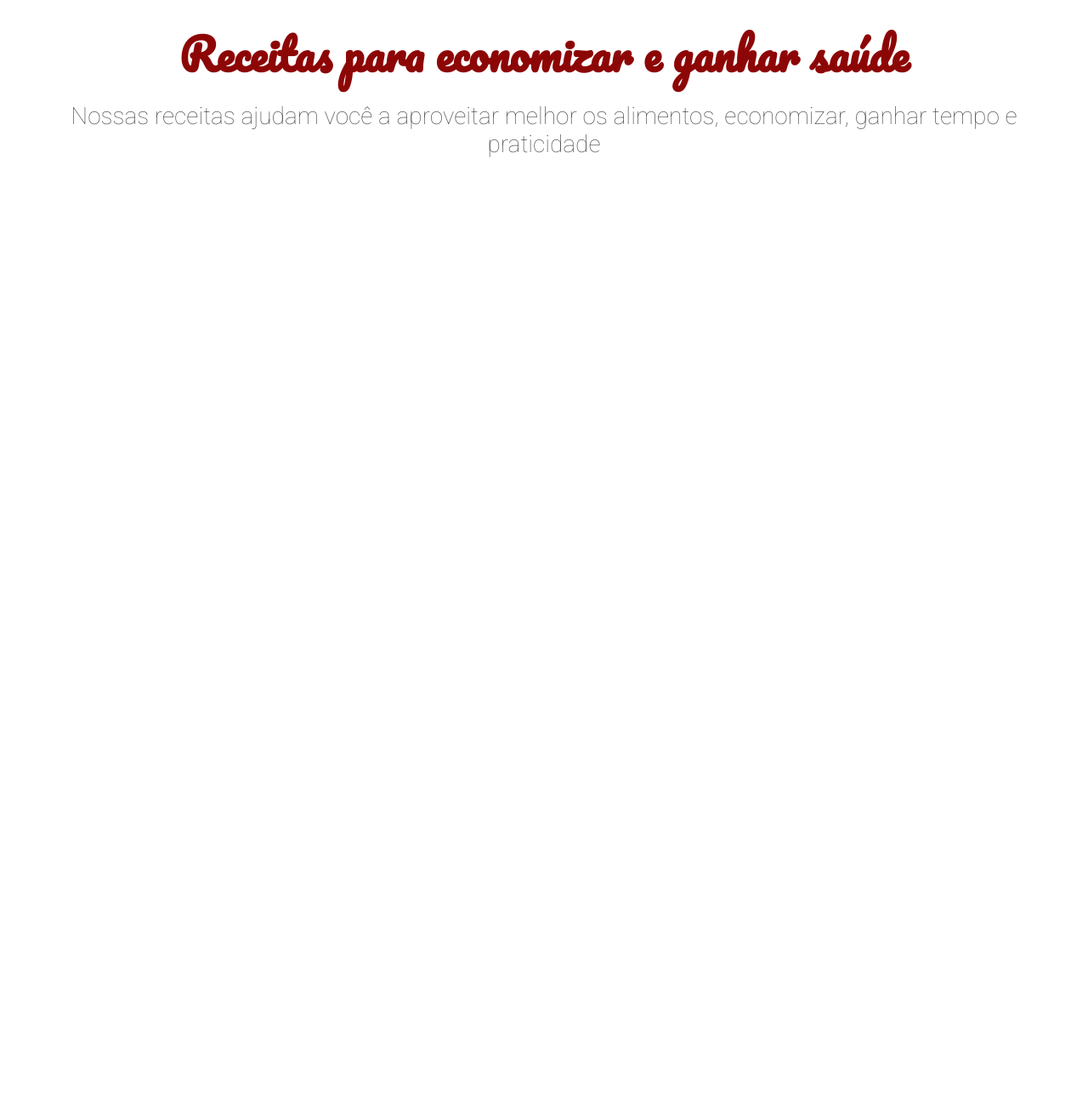
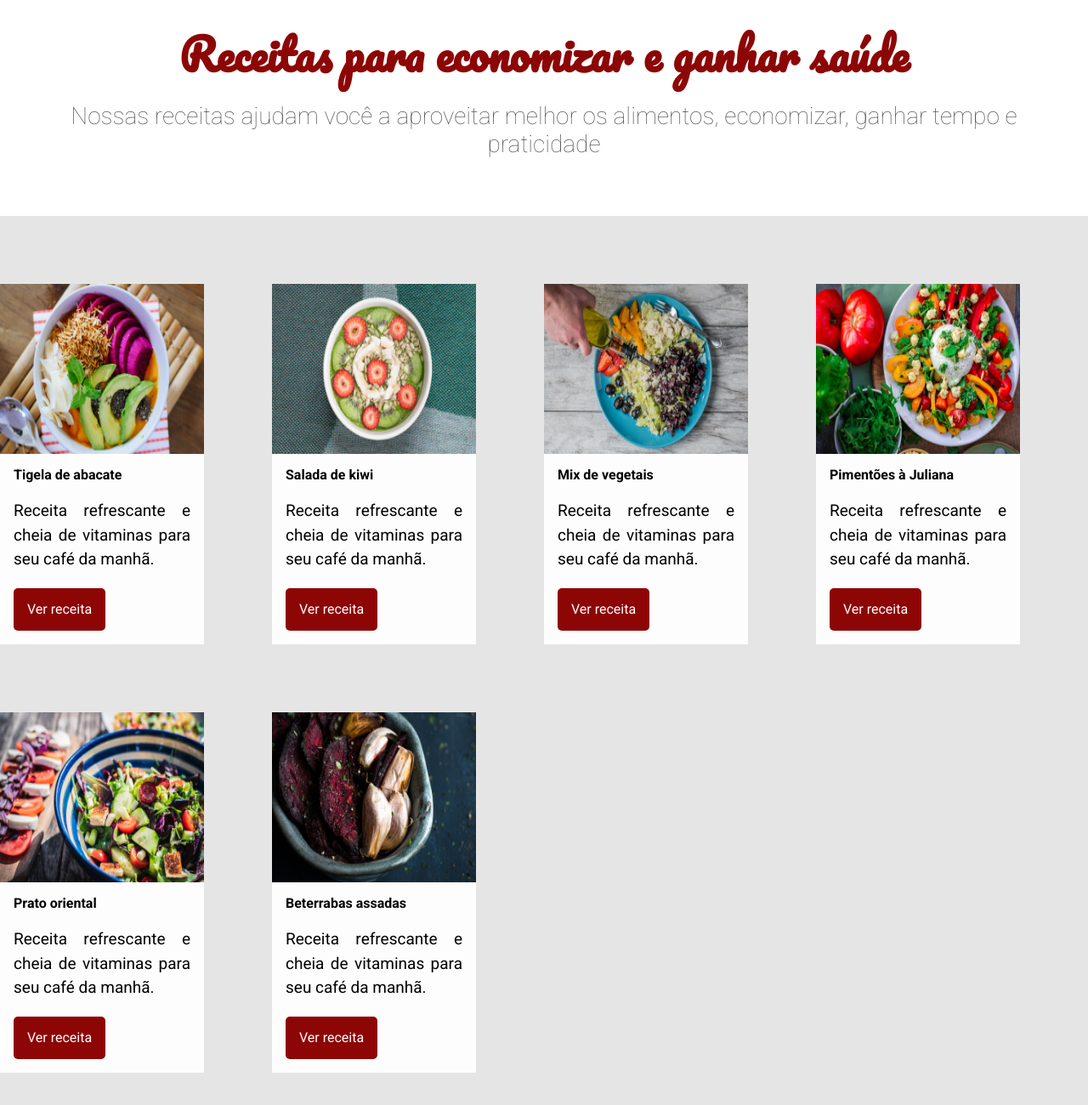
Before and after one commit to cezarbononi/arquitetura-css, a plain HTML site: page arquitetura-css-assets/index.html in a window 1280 px wide. Shown: the part 526-1826 px from the top of the page at 85% size. Before the commit the page ends 800 px from the top, so only its background shows below. Drawn offline with Linux system fonts and the light colour scheme.

Commit message:
adicionando o receita css

```diff
--- /dev/null
+++ b/arquitetura-css-assets/assets/css/receita/receita-botao.css
@@ -0,0 +1,13 @@
+.receita-botao {
+    background: #8d0606;
+    border: none;
+    border-radius: 5px;
+    color: #fdfdfd;
+    padding: 1rem;
+    transition: all .1s ease-in-out;
+}
+
+.receita-botao:hover {
+    background: #620404;
+    cursor: pointer;
+}
--- /dev/null
+++ b/arquitetura-css-assets/assets/css/receita/receita-conteudo.css
@@ -0,0 +1,3 @@
+.receita-conteudo {
+    padding: 1rem;
+}
--- /dev/null
+++ b/arquitetura-css-assets/assets/css/receita/receita-descricao.css
@@ -0,0 +1,5 @@
+.receita-descricao {
+    font-size: 1.1875rem;
+    line-height: 1.5;
+    text-align: justify;
+}
--- /dev/null
+++ b/arquitetura-css-assets/assets/css/receita/receita-imagem.css
@@ -0,0 +1,3 @@
+.receita-imagem {
+    height: 200px;
+}
--- /dev/null
+++ b/arquitetura-css-assets/assets/css/receita/receita-titulo.css
@@ -0,0 +1,3 @@
+.receita-titulo {
+    font-size: 1.4375 rem;
+}
--- /dev/null
+++ b/arquitetura-css-assets/assets/css/receita/receita.css
@@ -0,0 +1,8 @@
+.receita {
+    background: #fdfdfd;
+    display: flex;
+    flex-direction: column;
+    margin-bottom: 5rem;
+    margin-right: 5rem;
+    width: calc(25% - 5rem);
+}
--- /dev/null
+++ b/arquitetura-css-assets/assets/css/receitas.css
@@ -0,0 +1,6 @@
+.receitas {
+    background: #e5e5e5;
+    display: flex;
+    flex-wrap: wrap;
+    padding: 5rem 00 5rem;
+}
--- a/arquitetura-css-assets/index.html
+++ b/arquitetura-css-assets/index.html
@@ -19,6 +19,13 @@
     <link href="./assets/css/sobre/sobre.css" rel="stylesheet" />
     <link href="./assets/css/sobre/sobre-titulo.css" rel="stylesheet" />
     <link href="./assets/css/sobre/sobre-descricao.css" rel="stylesheet" />
+    <link href="./assets/css/receita/receita.css" rel="stylesheet" />
+    <link href="./assets/css/receita/receita-botao.css" rel="stylesheet" />
+    <link href="./assets/css/receita/receita-descricao.css" rel="stylesheet" />
+    <link href="./assets/css/receita/receita-conteudo.css" rel="stylesheet" />
+    <link href="./assets/css/receita/receita-titulo.css" rel="stylesheet" />
+    <link href="./assets/css/receita/receita-imagem.css" rel="stylesheet" />
+    <link href="./assets/css/receitas.css" rel="stylesheet" />
 </head>
 
 <body>
@@ -48,6 +55,60 @@
             Nossas receitas ajudam você a aproveitar melhor os alimentos, economizar, ganhar tempo e praticidade
         </p>
     </section>
+
+    <section class="receitas">
+        <div class="receita">
+            <img alt="Tigela de abacate" class="receita-imagem" src="./assets/img/receitas/tigela-de-abacate.jpg" />
+            <div class="receita-conteudo">
+                <h4 class="receita-titulo">Tigela de abacate</h4>
+                <p class="receita-descricao">Receita refrescante e cheia de vitaminas para seu café da manhã.</p>
+                <button class="receita-botao">Ver receita</button>
+            </div>
+        </div>
+        <div class="receita">
+            <img alt="Salada de kiwi" class="receita-imagem" src="./assets/img/receitas/salada-de-kiwi.jpg" />
+            <div class="receita-conteudo">
+                <h4 class="receita-titulo">Salada de kiwi</h4>
+                <p class="receita-descricao">Receita refrescante e cheia de vitaminas para seu café da manhã.</p>
+                <button class="receita-botao">Ver receita</button>
+            </div>
+        </div>
+        <div class="receita">
+            <img alt="Mix de vegetais" class="receita-imagem" src="./assets/img/receitas/mix-de-vegetais.jpg" />
+            <div class="receita-conteudo">
+                <h4 class="receita-titulo">Mix de vegetais</h4>
+                <p class="receita-descricao">Receita refrescante e cheia de vitaminas para seu café da manhã.</p>
+                <button class="receita-botao">Ver receita</button>
+            </div>
+        </div>
+        <div class="receita">
+            <img alt="Pimentões à Juliana" class="receita-imagem"
+                src="./assets/img/receitas/pimentoes-a-juliana.jpg" />
+            <div class="receita-conteudo">
+                <h4 class="receita-titulo">Pimentões à Juliana</h4>
+                <p class="receita-descricao">Receita refrescante e cheia de vitaminas para seu café da manhã.</p>
+                <button class="receita-botao">Ver receita</button>
+            </div>
+        </div>
+        <div class="receita">
+            <img alt="Prato oriental" class="receita-imagem" src="./assets/img/receitas/prato-oriental.jpg" />
+            <div class="receita-conteudo">
+                <h4 class="receita-titulo">Prato oriental</h4>
+                <p class="receita-descricao">Receita refrescante e cheia de vitaminas para seu café da manhã.</p>
+                <button class="receita-botao">Ver receita</button>
+            </div>
+        </div>
+        <div class="receita">
+            <img alt="Beterrabas assadas" class="receita-imagem" src="./assets/img/receitas/beterrabas-assadas.jpg" />
+            <div class="receita-conteudo">
+                <h4 class="receita-titulo">Beterrabas assadas</h4>
+                <p class="receita-descricao">Receita refrescante e cheia de vitaminas para seu café da manhã.</p>
+                <button class="receita-botao">Ver receita</button>
+            </div>
+        </div>
+    </section>
+
 </body>
 
+
 </html>
```
